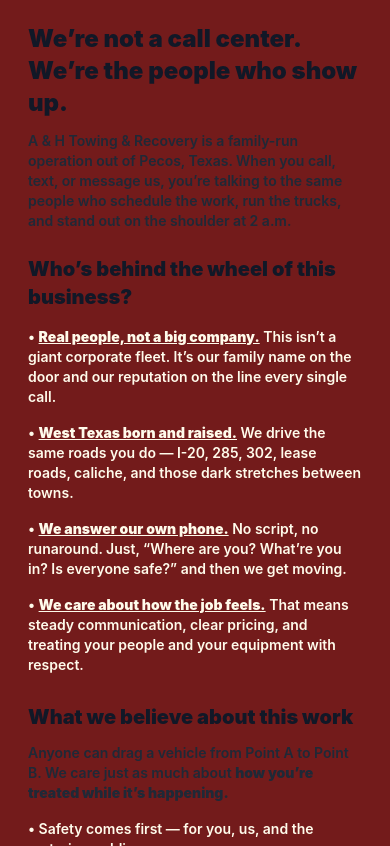
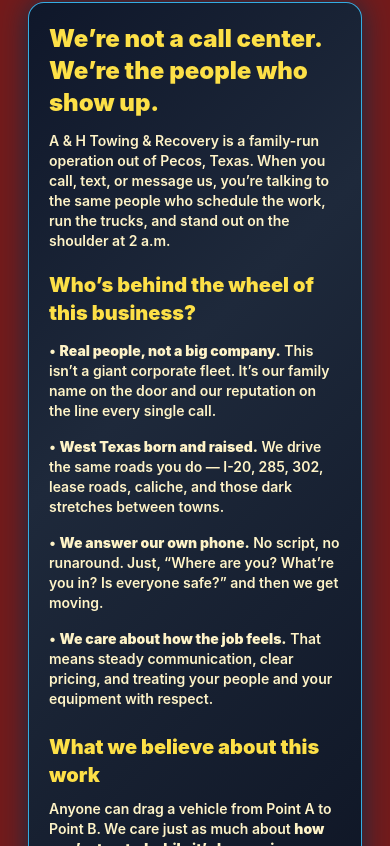
Before and after one commit to davidlibby1415-prog/A-H-Towing-and-Recovery, a Next.js app: page /owners in a window 390 px wide. Shown: the part 958-1804 px from the top of the page. Built offline with nearby package versions, Linux system fonts and the light colour scheme.

Commit message:
Update page.jsx

```diff
--- a/app/owners/page.jsx
+++ b/app/owners/page.jsx
@@ -45,35 +45,38 @@ export default function OwnersPage() {
         <BrandHero
           serviceTitle="Owners • A & H Towing & Recovery"
           serviceSubtitle="Family-owned, West Texas built, and operated by people who actually run the trucks and answer the phone."
+          heroVideoSrc="/Videos/tow1.mp4" // ensure this exists under /public/Videos
         />
 
         {/* Main content */}
         <section className="py-8 bg-red-900/90 border-y border-black/40">
           <div className="container max-w-7xl grid lg:grid-cols-2 gap-8 items-start">
-            {/* LEFT: Text content */}
+            {/* LEFT: Blue-steel textbox with yellow headings + amber text */}
             <div className="space-y-6 text-amber-50">
-              {/* Heading / intro */}
-              <div className="space-y-3">
-                <h2 className="text-2xl md:text-3xl font-black">
+              <div
+                className="rounded-2xl border border-sky-400/90 px-5 py-5 sm:px-6 sm:py-6 shadow-[0_0_28px_rgba(8,47,73,0.9)]"
+                style={{
+                  backgroundImage:
+                    "linear-gradient(135deg,#0f172a 0%,#1e293b 35%,#0b1120 100%)",
+                }}
+              >
+                <h2 className="text-2xl md:text-3xl font-black text-yellow-300">
                   We’re not a call center. We’re the people who show up.
                 </h2>
-                <p className="text-sm md:text-base font-semibold">
+                <p className="mt-3 text-sm md:text-base font-semibold text-amber-100">
                   A &amp; H Towing &amp; Recovery is a family-run operation out
                   of Pecos, Texas. When you call, text, or message us, you’re
                   talking to the same people who schedule the work, run the
                   trucks, and stand out on the shoulder at 2 a.m.
                 </p>
-              </div>
 
-              {/* Owners section */}
-              <div className="space-y-3">
-                <h3 className="text-xl md:text-2xl font-black">
+                <h3 className="mt-5 text-xl md:text-2xl font-black text-yellow-300">
                   Who’s behind the wheel of this business?
                 </h3>
-                <ul className="space-y-2 text-sm md:text-base font-semibold">
+                <ul className="mt-2 space-y-2 text-sm md:text-base font-semibold text-amber-100">
                   <li>
                     •{" "}
-                    <span className="font-black underline">
+                    <span className="font-black">
                       Real people, not a big company.
                     </span>{" "}
                     This isn’t a giant corporate fleet. It’s our family name on
@@ -81,7 +84,7 @@ export default function OwnersPage() {
                   </li>
                   <li>
                     •{" "}
-                    <span className="font-black underline">
+                    <span className="font-black">
                       West Texas born and raised.
                     </span>{" "}
                     We drive the same roads you do — I-20, 285, 302, lease
@@ -89,7 +92,7 @@ export default function OwnersPage() {
                   </li>
                   <li>
                     •{" "}
-                    <span className="font-black underline">
+                    <span className="font-black">
                       We answer our own phone.
                     </span>{" "}
                     No script, no runaround. Just, “Where are you? What’re you
@@ -97,28 +100,25 @@ export default function OwnersPage() {
                   </li>
                   <li>
                     •{" "}
-                    <span className="font-black underline">
+                    <span className="font-black">
                       We care about how the job feels.
                     </span>{" "}
                     That means steady communication, clear pricing, and treating
                     your people and your equipment with respect.
                   </li>
                 </ul>
-              </div>
 
-              {/* Values */}
-              <div className="space-y-3">
-                <h3 className="text-xl md:text-2xl font-black">
+                <h3 className="mt-5 text-xl md:text-2xl font-black text-yellow-300">
                   What we believe about this work
                 </h3>
-                <p className="text-sm md:text-base font-semibold">
+                <p className="mt-2 text-sm md:text-base font-semibold text-amber-100">
                   Anyone can drag a vehicle from Point A to Point B. We care
                   just as much about{" "}
                   <span className="font-black">
                     how you’re treated while it’s happening.
                   </span>
                 </p>
-                <ul className="space-y-2 text-sm md:text-base font-semibold">
+                <ul className="mt-2 space-y-2 text-sm md:text-base font-semibold text-amber-100">
                   <li>
                     • Safety comes first — for you, us, and the motoring public.
                   </li>
@@ -137,8 +137,8 @@ export default function OwnersPage() {
                 </ul>
               </div>
 
-              {/* Small box */}
-              <div className="rounded-2xl border border-yellow-400/80 bg-black/70 p-4 text-sm md:text-base font-semibold">
+              {/* Small box – brighten text so it’s easy to read */}
+              <div className="rounded-2xl border border-yellow-400/80 bg-black/80 p-4 text-sm md:text-base font-semibold text-amber-100">
                 <p>
                   Whether you’re a local family, passing through on the
                   interstate, or working the oilfield, our goal is simple:{" "}
@@ -149,8 +149,8 @@ export default function OwnersPage() {
                 </p>
               </div>
 
-              {/* Bottom buttons */}
-              <div className="pt-2 flex flex-wrap gap-3">
+              {/* Bottom buttons under text */}
+              <div className="pt-1 flex flex-wrap gap-3">
                 <PhoneCTA />
                 <TextCTA />
               </div>
@@ -204,9 +204,70 @@ export default function OwnersPage() {
             </div>
           </div>
         </section>
+
+        {/* "We accept" payment card – same as main page */}
+        <div className="container max-w-7xl py-4 bg-red-900/60 rounded-2xl mt-6 mb-4">
+          <div className="w-full flex justify-center">
+            <div className="rounded-2xl p-3 bg-gradient-to-r from-sky-500/30 via-rose-500/30 to-amber-400/30 border border-black/10 max-w-fit">
+              <div className="flex flex-wrap items-center justify-center gap-4">
+                <div className="font-extrabold text-white text-lg md:text-xl">
+                  We accept:
+                </div>
+
+                <div className="inline-flex items-center gap-2 rounded-xl border px-3 py-2 bg-gradient-to-r from-yellow-50 to-amber-100">
+                  <svg
+                    width="24"
+                    height="24"
+                    viewBox="0 0 24 24"
+                    fill="none"
+                    stroke="currentColor"
+                  >
+                    <rect x="2" y="6" width="20" height="12" rx="2" />
+                    <circle cx="12" cy="12" r="3" />
+                  </svg>
+                  <span className="font-extrabold text-base md:text-lg text-black">
+                    Cash
+                  </span>
+                </div>
+
+                <div className="inline-flex items-center gap-2 rounded-xl border px-3 py-2 bg-gradient-to-r from-sky-50 to-blue-100">
+                  <svg
+                    width="24"
+                    height="24"
+                    viewBox="0 0 24 24"
+                    fill="none"
+                    stroke="currentColor"
+                  >
+                    <rect x="2" y="5" width="20" height="14" rx="2" />
+                    <path d="M2 10h20" />
+                  </svg>
+                  <span className="font-extrabold text-base md:text-lg text-black">
+                    All Major Credit Cards
+                  </span>
+                </div>
+
+                <div className="inline-flex items-center gap-2 rounded-xl border px-3 py-2 bg-gradient-to-r from-rose-50 to-red-100">
+                  <svg
+                    width="24"
+                    height="24"
+                    viewBox="0 0 24 24"
+                    fill="none"
+                    stroke="currentColor"
+                  >
+                    <path d="M3 6h18l-2 12H5L3 6Z" />
+                    <path d="M7 10h10M6 14h12" />
+                  </svg>
+                  <span className="font-extrabold text-base md:text-lg text-black">
+                    EFS Services
+                  </span>
+                </div>
+              </div>
+            </div>
+          </div>
+        </div>
+
+        <SiteFooter />
       </main>
-
-      <SiteFooter />
     </>
   );
 }
```
